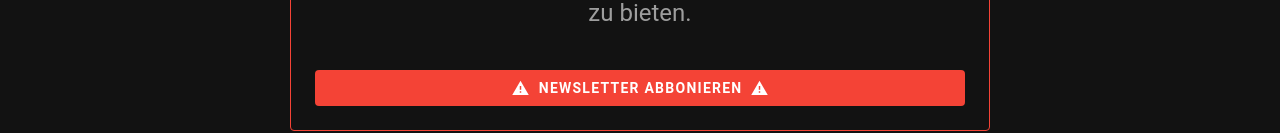
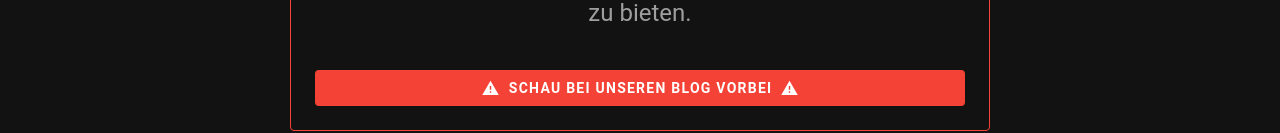
Before and after one commit to morgen-pruefung/website, a Vue app: page / in a window 1280 px wide. Shown: the part 677-810 px from the top of the page. Built offline with nearby package versions, Linux system fonts and the light colour scheme.

Commit message:
Update WIP page

```diff
--- a/src/pages/index.vue
+++ b/src/pages/index.vue
@@ -43,10 +43,11 @@
               class="font-weight-bold mt-8"
               color="red"
               prepend-icon="mdi-alert"
+              to="/blog"
               variant="flat"
               width="100%"
             >
-              Newsletter abbonieren
+              Schau bei unseren Blog vorbei
             </v-btn>
           </v-card-actions>
         </v-card>
```
